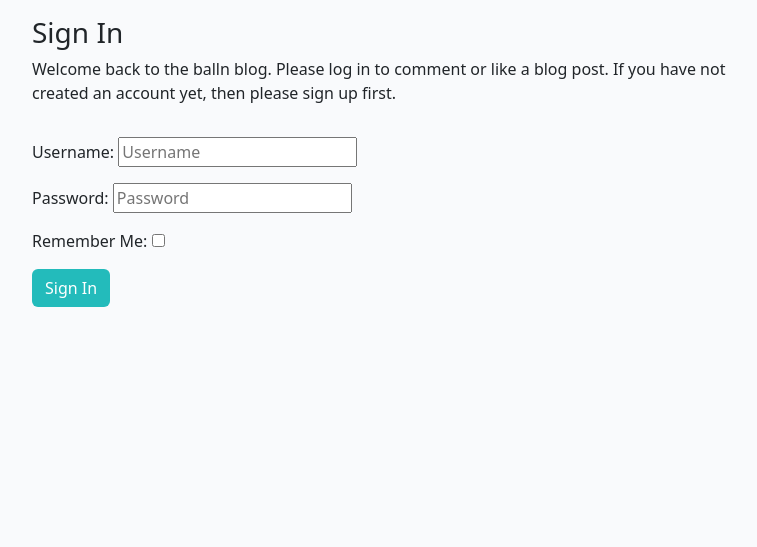
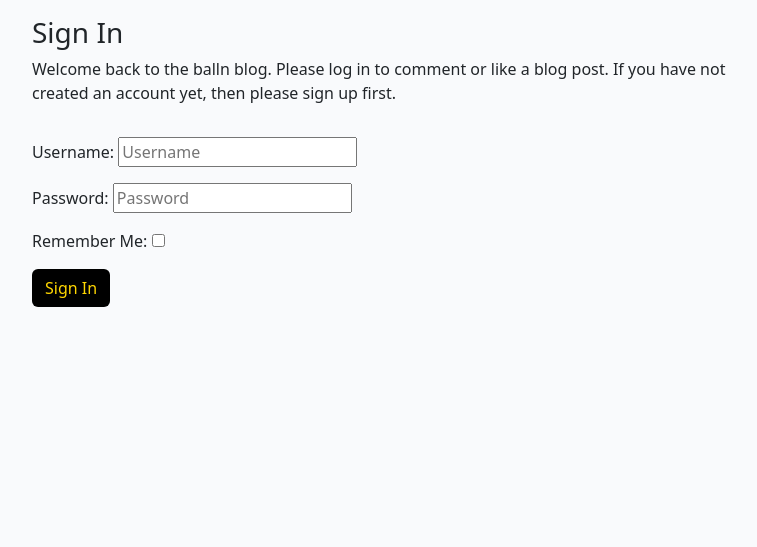
Before and after one commit to AASanusi/balln, a Django app: page /accounts/login/ in a window 1280 px wide. Shown: the part 60-607 px from the top of the page, without its empty margins (240-997 px from the left). Run offline with Django 4.2, Linux system fonts and the light colour scheme; some libraries are stand-ins or nearby versions.

Commit message:
Edit sign in button colour on style.css

```diff
--- a/static/css/style.css
+++ b/static/css/style.css
@@ -117,14 +117,14 @@ a {
 }
 
 .btn-signup {
-    background-color: #23BBBB;
-    color: #fff;
+    background-color: #000000;
+    color: #ffd700;
 }
 
 .btn-signup:hover,
 .btn-signup:active {
-    background-color: #fff;
-    color: #23BBBB;
+    background-color: #ffd700;;
+    color: #000000;
 }
 
 .link {
```
